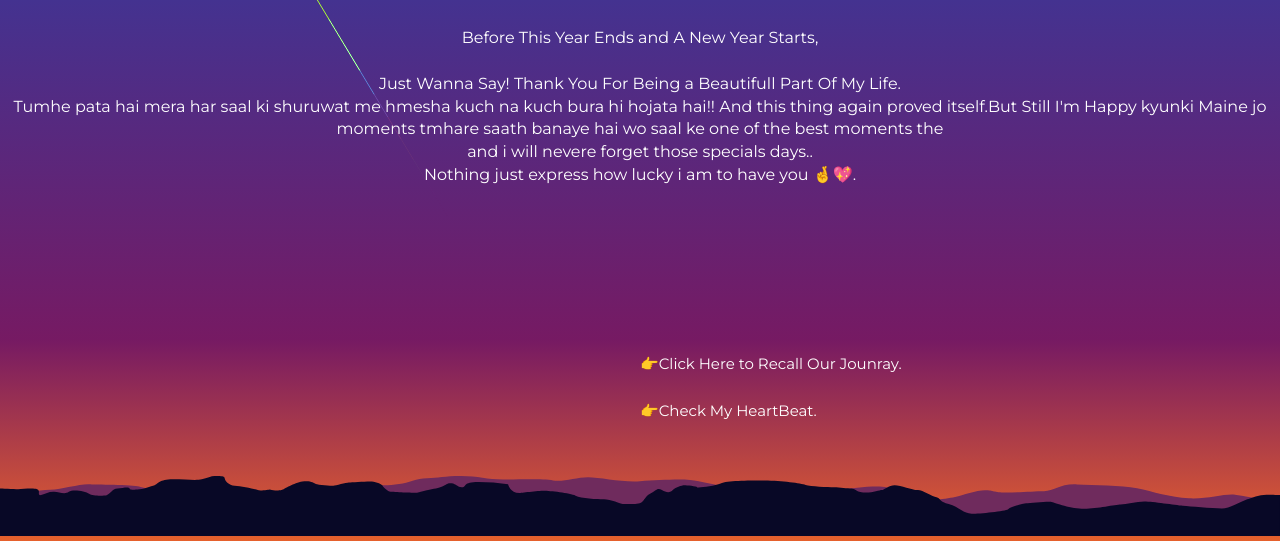
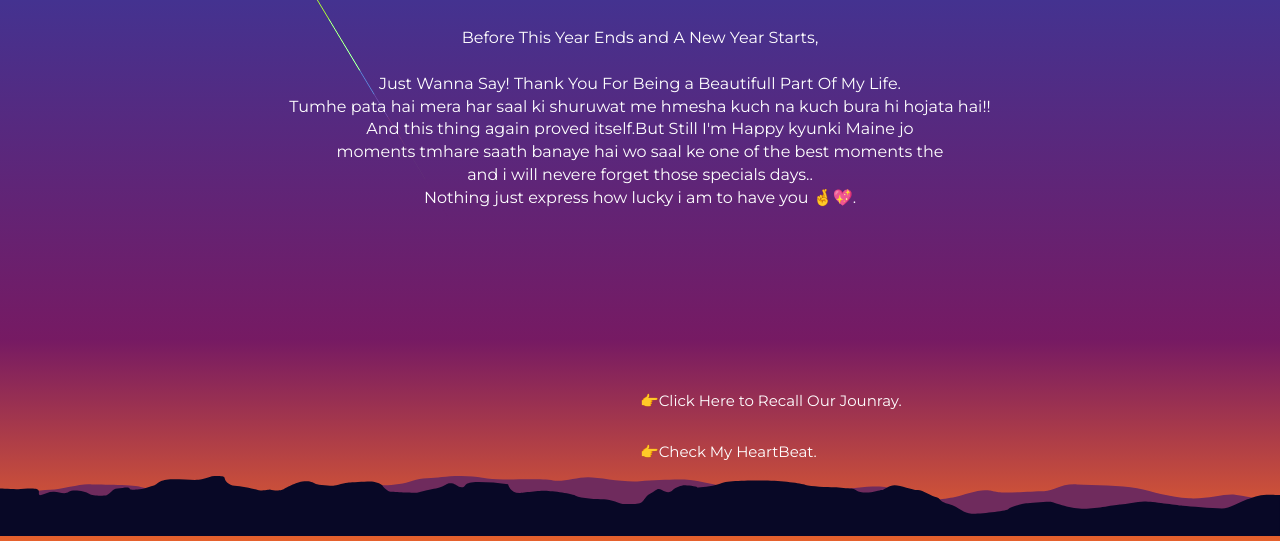
Before and after one commit to mdyusuf0/Yuhi, a plain HTML site: page index.html in a window 1280 px wide. Shown: the part 264-805 px from the top of the page. Drawn offline with Linux system fonts and the light colour scheme.

Commit message:
Update index.html

```diff
--- a/index.html
+++ b/index.html
@@ -37,7 +37,7 @@
           <br />
           Just Wanna Say! Thank You For Being a Beautifull Part Of My Life.
           <br />
-          Tumhe pata hai mera har saal ki shuruwat me hmesha kuch na kuch bura hi hojata hai!!
+          Tumhe pata hai mera har saal ki shuruwat me hmesha kuch na kuch bura hi hojata hai!!<br />
 
         And this thing again proved itself.But Still I'm Happy kyunki Maine jo <br />
 
```
